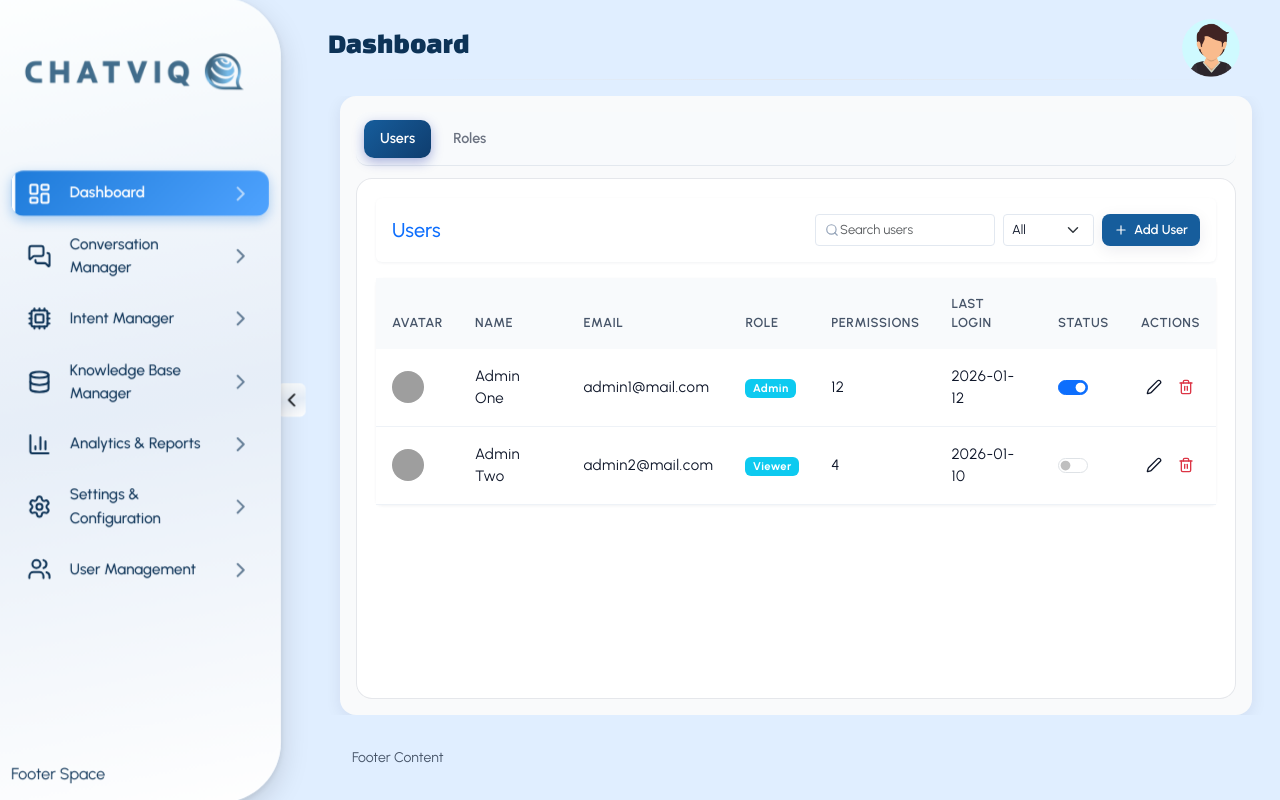
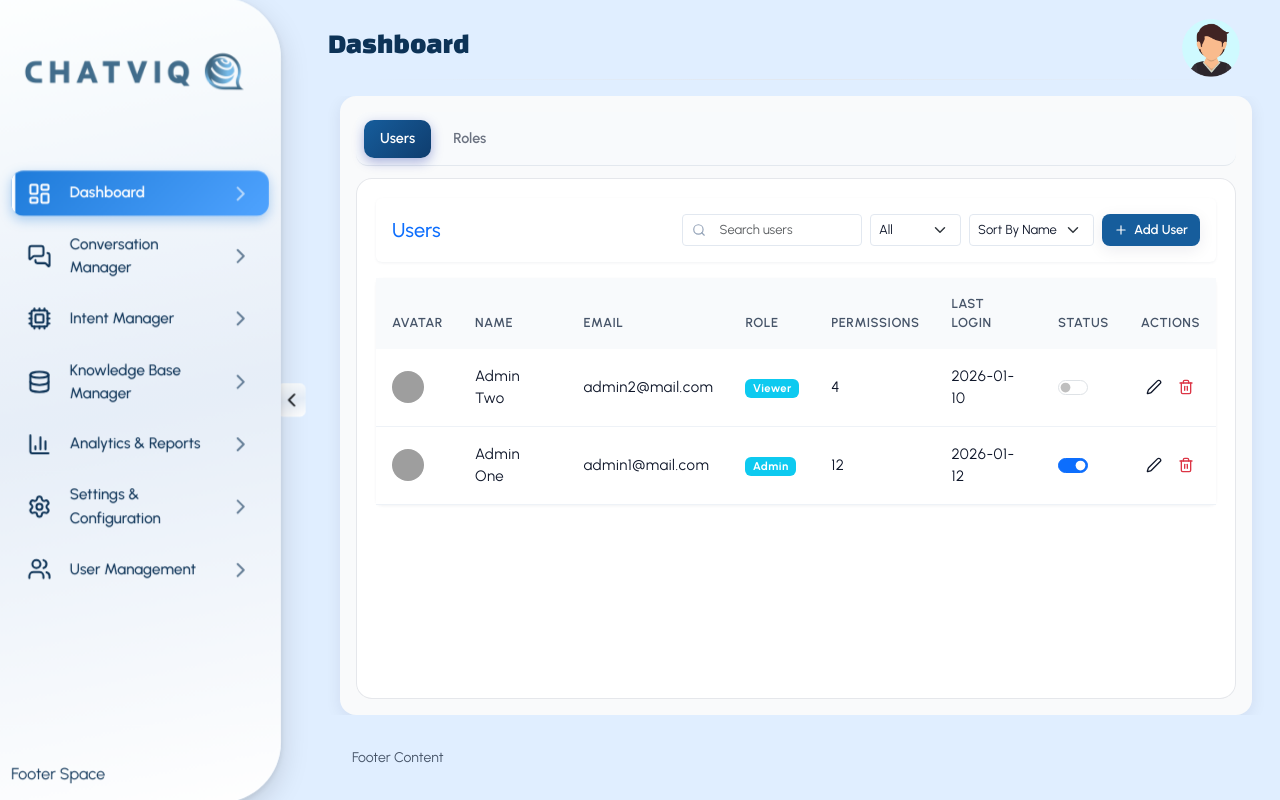
Before and after one commit to YounderBots/ChatBot-Frontend, a React (Vite) app: page /User-Management in a window 1280 px wide. Built offline with nearby package versions, Linux system fonts and the light colour scheme; grey boxes are pictures that could not be loaded.

Commit message:
changed usermangement ui

```diff
--- a/src/pages/UserManagement/UsersTab.jsx
+++ b/src/pages/UserManagement/UsersTab.jsx
@@ -132,6 +132,8 @@ export default function UsersTab() {
   const [showModal, setShowModal] = useState(false);
   const [editingUser, setEditingUser] = useState(null);
   const [showPassword, setShowPassword] = useState(false);
+  const [sortBy, setSortBy] = useState(""); // AZ | ZA
+
 
   const [form, setForm] = useState({
     avatar: null,
@@ -155,7 +157,13 @@ export default function UsersTab() {
       (filter === "Active" && u.status) ||
       (filter === "Inactive" && !u.status);
     return matchesSearch && matchesFilter;
-  });
+  })
+    .sort((a, b) => {
+      if (sortBy === "AZ") {
+        return a.name.localeCompare(b.name);
+      }
+      return b.name.localeCompare(a.name);
+    });
 
   // const openAddUser = () => {
   //   setEditingUser(null);
@@ -269,7 +277,7 @@ export default function UsersTab() {
                 <Search className="searchIcon" size={14} />
                 <Form.Control
                   size="sm"
-                  placeholder="Search users"
+                  placeholder="    Search users"
                   value={search}
                   onChange={(e) => setSearch(e.target.value)}
                   className="ps-4"
@@ -280,6 +288,18 @@ export default function UsersTab() {
                 <option value="Active">Active</option>
                 <option value="Inactive">Inactive</option>
               </Form.Select>
+              <Form.Select
+                size="sm"
+                className="w-auto"
+                value={sortBy}
+
+                onChange={(e) => setSortBy(e.target.value)}
+              >
+                <option>Sort By Name</option>
+                <option value="AZ">Ascending</option>
+                <option value="ZA">Descending</option>
+              </Form.Select>
+
               <Button size="sm" className="primaryBtn" onClick={openAddUser}>
                 <Plus size={14} /> Add User
               </Button>
```
